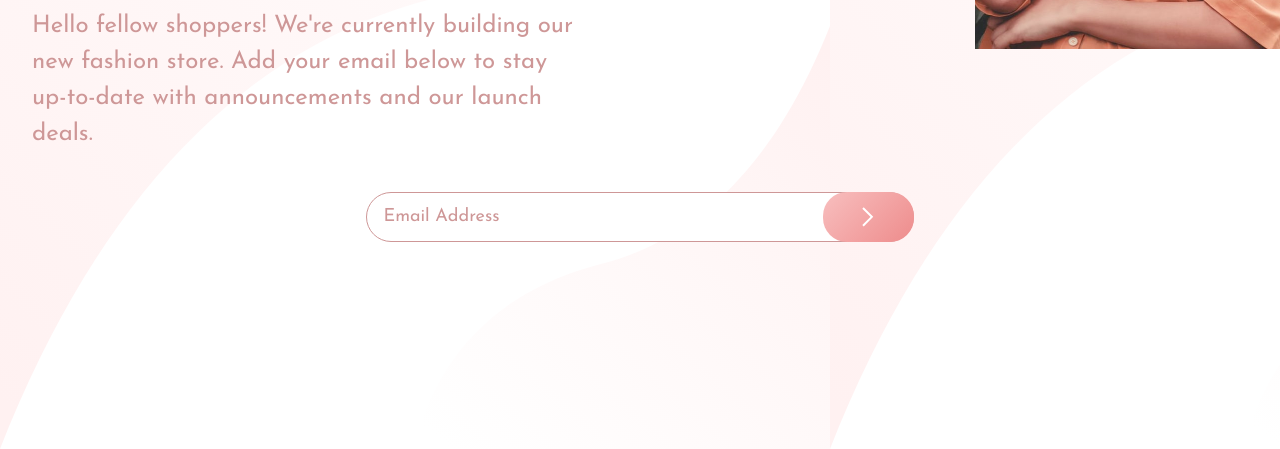
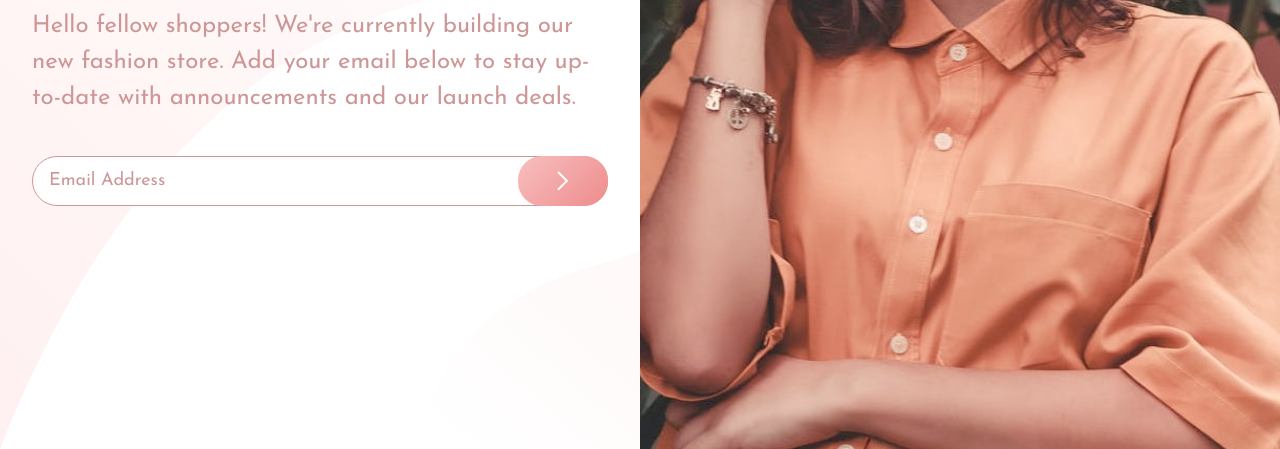
Before and after one commit to Tusar78/coming-soon-page, a plain HTML site: page index.html in a window 1280 px wide. Shown: the part 351-800 px from the top of the page. Drawn offline with Linux system fonts and the light colour scheme.

Commit message:
Laptop mood done

```diff
--- a/assets/css/style.css
+++ b/assets/css/style.css
@@ -187,14 +187,11 @@ button {
 @media screen and (min-width: 991.98px) {
   .coming-soon__body {
     text-align: left;
-  }
-
-  .coming-soon__description {
-    width: 45%;
+    width: 50%;
   }
 
   .coming-soon__email {
-    width: 45%;
+    width: 100%;
   }
 
   .coming-soon__img {
@@ -202,4 +199,12 @@ button {
     top: 0;
     right: 0;
   }
+
+  .coming-soon__img {
+    width: 50%;
+  }
+
+  .coming-soon__img-mobile {
+    height: 100vh;
+  }
 }
```
